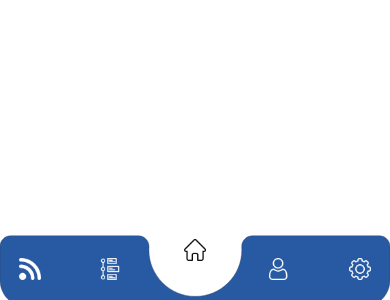
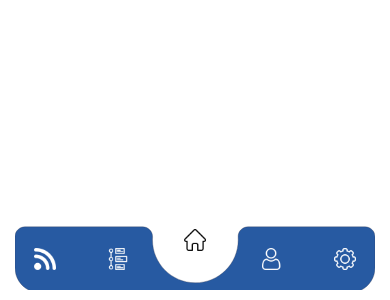
Before and after one commit to izaanjahangir/react-native-fancy-tabbar-test, a React Native app: screen / in a window 390 px wide. Shown: the part 544-844 px from the top of the page. Built offline with nearby package versions, Linux system fonts and the light colour scheme.

Commit message:
small modification

```diff
--- a/src/screens/Home/index.js
+++ b/src/screens/Home/index.js
@@ -1,5 +1,5 @@
 import React from 'react';
-import {ScrollView, View, Text} from 'react-native';
+import {ScrollView, View} from 'react-native';
 
 import Tabbar from '../../components/Tabbar';
 import style from './style';
--- a/src/screens/Home/style.js
+++ b/src/screens/Home/style.js
@@ -6,5 +6,7 @@ export default StyleSheet.create({
   },
   container: {
     flex: 1,
+    marginHorizontal: 15,
+    marginBottom: 10,
   },
 });
```
